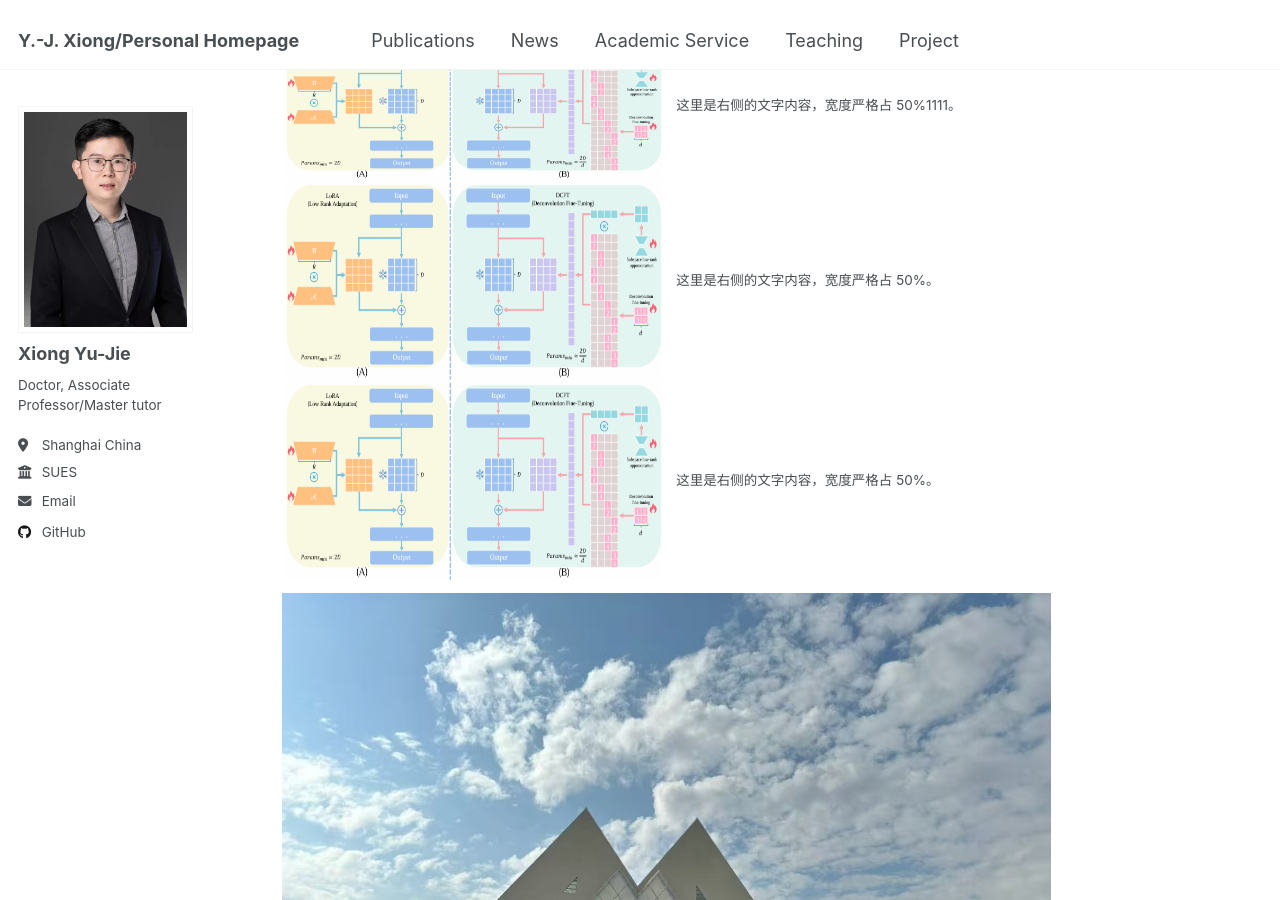
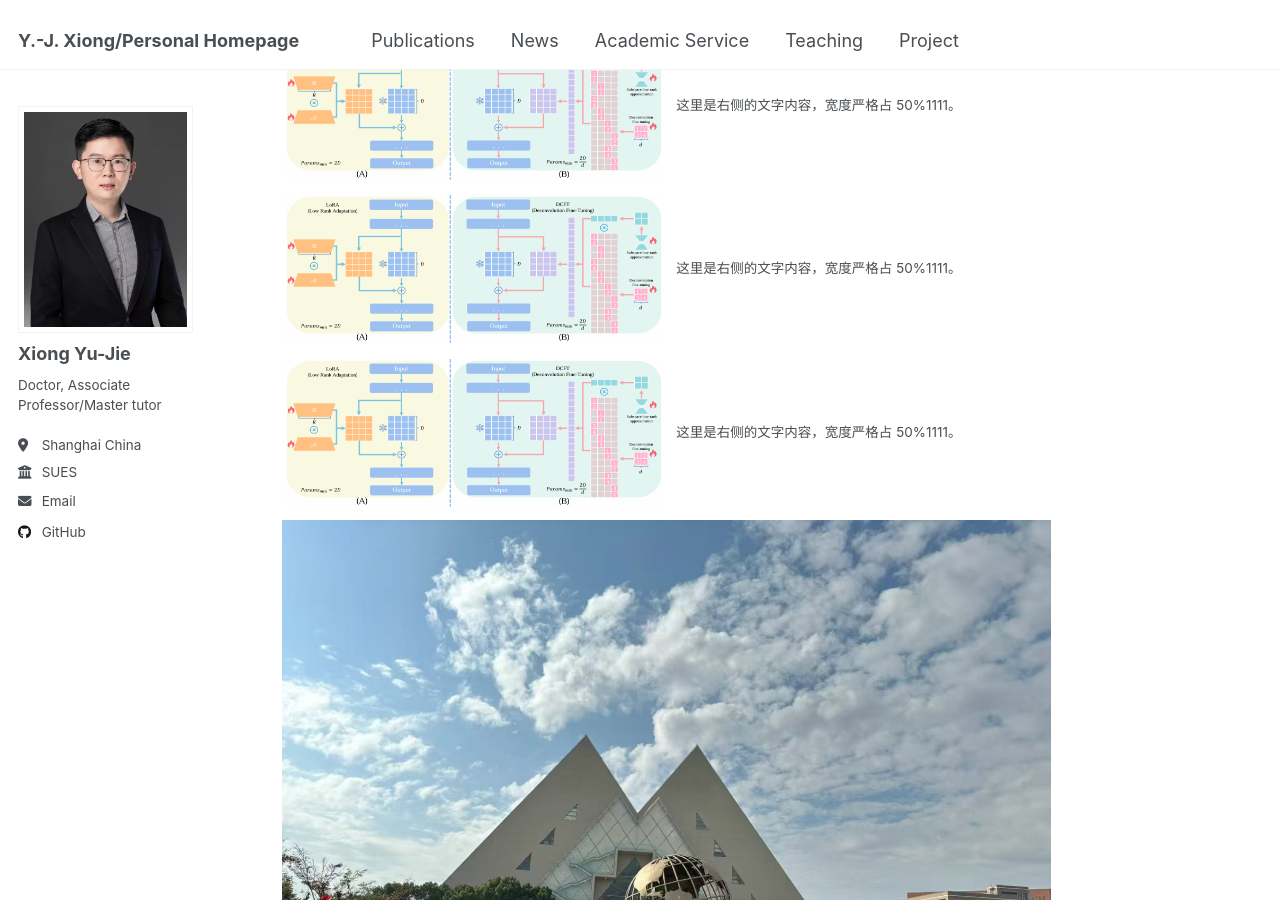
Before and after one commit to X-Lab-CN/introduce, a Jekyll site: the page built from _pages/about.md, in a window 1280 px wide and 900 px high, scrolled down 1213 px. Built offline with Jekyll 4.4.1, drawn with Linux system fonts in a browser that asks for light colours.

Commit message:
Update about.md

```diff
--- a/_pages/about.md
+++ b/_pages/about.md
@@ -36,20 +36,24 @@ redirect_from:
       这里是右侧的文字内容，宽度严格占 50%1111。
     </td>
   </tr>
-    <tr>
+</table>
+<table style="width: 100%; border: none; border-collapse: collapse;">
+  <tr>
     <td style="width: 50%; border: none; padding: 0; vertical-align: middle;">
-      <img src="/images/sp1.png" alt="图片描述" style="width: 600px; height: 200px;">
+      <img src="/images/sp1.png" alt="图片描述" style="width: 500px; height: 150px;">
     </td>
     <td style="width: 50%; border: none; padding-left: 10px; vertical-align: middle;">
-      这里是右侧的文字内容，宽度严格占 50%。
+      这里是右侧的文字内容，宽度严格占 50%1111。
     </td>
   </tr>
-    <tr>
+</table>
+<table style="width: 100%; border: none; border-collapse: collapse;">
+  <tr>
     <td style="width: 50%; border: none; padding: 0; vertical-align: middle;">
-      <img src="/images/sp1.png" alt="图片描述" style="width: 600px; height: 200px;">
+      <img src="/images/sp1.png" alt="图片描述" style="width: 500px; height: 150px;">
     </td>
     <td style="width: 50%; border: none; padding-left: 10px; vertical-align: middle;">
-      这里是右侧的文字内容，宽度严格占 50%。
+      这里是右侧的文字内容，宽度严格占 50%1111。
     </td>
   </tr>
 </table>
```
